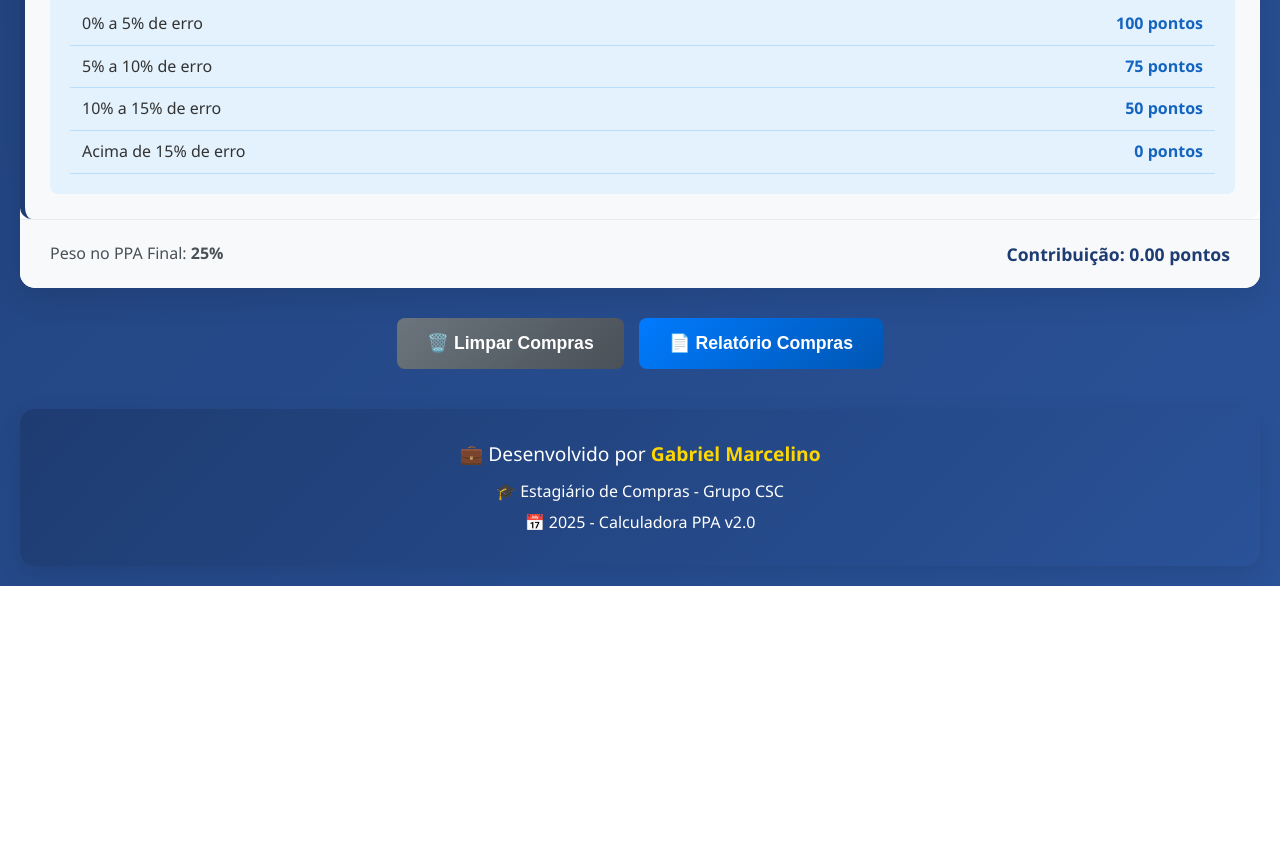
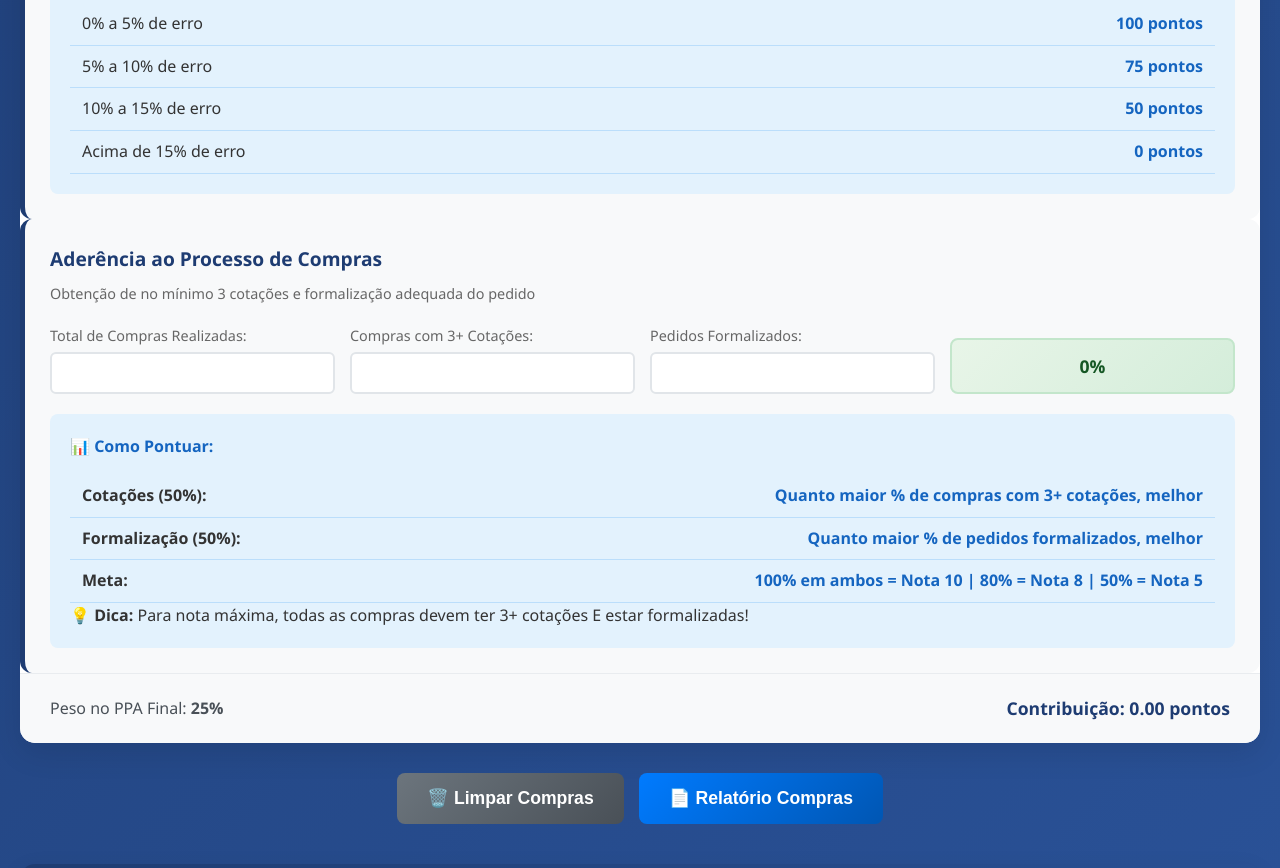
Before and after one commit to gitgabcode/mini-projetos-web, a plain HTML site: page ppa/index.html in a window 1280 px wide. Shown: the part 1043-1911 px from the top of the page. Before the commit the page ends 1629 px from the top, so only its background shows below. Drawn offline with nearby package versions, Linux system fonts and the light colour scheme.

Commit message:
Auste no projeto ppa

```diff
--- a/ppa/index.html
+++ b/ppa/index.html
@@ -65,7 +65,7 @@
                 </div>
 
                 <div class="indicador-card">
-                    <h3>Compras de Contrato (60% do grupo)</h3>
+                    <h3>Compras de Contrato</h3>
                     <p class="indicador-desc">Verificar se produtos foram comprados corretamente dentro do processo ESC</p>
 
                     <div class="indicador-inputs">
@@ -92,6 +92,37 @@
                             <tr><td>10% a 15% de erro</td><td>50 pontos</td></tr>
                             <tr><td>Acima de 15% de erro</td><td>0 pontos</td></tr>
                         </table>
+                    </div>
+                </div>
+
+                <div class="indicador-card">
+                    <h3>Aderência ao Processo de Compras</h3>
+                    <p class="indicador-desc">Obtenção de no mínimo 3 cotações e formalização adequada do pedido</p>
+
+                    <div class="indicador-inputs">
+                        <div class="input-pair">
+                            <label>Total de Compras Realizadas:</label>
+                            <input type="number" id="aderencia-total-compras" min="0" oninput="calcularCompras()">
+                        </div>
+                        <div class="input-pair">
+                            <label>Compras com 3+ Cotações:</label>
+                            <input type="number" id="aderencia-com-cotacoes" min="0" oninput="calcularCompras()">
+                        </div>
+                        <div class="input-pair">
+                            <label>Pedidos Formalizados:</label>
+                            <input type="number" id="aderencia-pedidos-formalizados" min="0" oninput="calcularCompras()">
+                        </div>
+                        <div class="resultado-indicador" id="aderencia-resultado">0%</div>
+                    </div>
+
+                    <div class="tabela-pontuacao">
+                        <h4>📊 Como Pontuar:</h4>
+                        <table>
+                            <tr><td><strong>Cotações (50%):</strong></td><td>Quanto maior % de compras com 3+ cotações, melhor</td></tr>
+                            <tr><td><strong>Formalização (50%):</strong></td><td>Quanto maior % de pedidos formalizados, melhor</td></tr>
+                            <tr><td><strong>Meta:</strong></td><td>100% em ambos = Nota 10 | 80% = Nota 8 | 50% = Nota 5</td></tr>
+                        </table>
+                        <p><strong>💡 Dica:</strong> Para nota máxima, todas as compras devem ter 3+ cotações E estar formalizadas!</p>
                     </div>
                 </div>
 
--- a/ppa/script.js
+++ b/ppa/script.js
@@ -67,49 +67,76 @@ function trocarModo(modo, elemento = null) {
 function calcularCompras() {
     console.log('🛒 Calculando Compras...');
 
+    // === INDICADOR 1: COMPRAS DE CONTRATO (60% do grupo) ===
     const totalContrato = Math.max(0, parseFloat(document.getElementById('compras-total-contrato').value) || 0);
     const compraErrada = Math.max(0, parseFloat(document.getElementById('compras-compra-errada').value) || 0);
     const reqAvulso = Math.max(0, parseFloat(document.getElementById('compras-req-avulso').value) || 0);
 
-    // Validações lógicas
-    if (compraErrada > totalContrato) {
-        document.getElementById('compras-resultado').textContent = 'ERRO: Compra errada > Total';
-        return;
-    }
-    if (reqAvulso > totalContrato) {
-        document.getElementById('compras-resultado').textContent = 'ERRO: Req. avulso > Total';
-        return;
-    }
-    if ((compraErrada + reqAvulso) > totalContrato) {
-        document.getElementById('compras-resultado').textContent = 'ERRO: Soma dos erros > Total';
-        return;
+    let notaContrato = 0;
+    let pontuacaoContrato = 0;
+    let percErro = 0;
+
+    // Validações lógicas para Contrato
+    if (compraErrada > totalContrato || reqAvulso > totalContrato || (compraErrada + reqAvulso) > totalContrato) {
+        document.getElementById('compras-resultado').textContent = 'ERRO: Valores inválidos';
+    } else {
+        if (totalContrato > 0) {
+            percErro = ((compraErrada + reqAvulso) / totalContrato) * 100;
+
+            // Tabela de pontuação para contratos
+            if (percErro <= 5) {
+                pontuacaoContrato = 100;
+            } else if (percErro <= 10) {
+                pontuacaoContrato = 75;
+            } else if (percErro <= 15) {
+                pontuacaoContrato = 50;
+            } else {
+                pontuacaoContrato = 0;
+            }
+        }
+
+        document.getElementById('compras-resultado').textContent = `${pontuacaoContrato} pontos (${percErro.toFixed(1)}% erro)`;
+        notaContrato = (pontuacaoContrato / 100) * 10;
     }
 
-    let pontuacao = 0;
-    let percErro = 0;
+    // === INDICADOR 2: ADERÊNCIA AO PROCESSO (40% do grupo) ===
+    const totalCompras = Math.max(0, parseFloat(document.getElementById('aderencia-total-compras').value) || 0);
+    const comprasComCotacoes = Math.max(0, parseFloat(document.getElementById('aderencia-com-cotacoes').value) || 0);
+    const pedidosFormalizados = Math.max(0, parseFloat(document.getElementById('aderencia-pedidos-formalizados').value) || 0);
 
-    if (totalContrato > 0) {
-        percErro = ((compraErrada + reqAvulso) / totalContrato) * 100;
+    let notaAderencia = 0;
+    let percCotacoes = 0;
+    let percFormalizacao = 0;
 
-        // Tabela de pontuação
-        if (percErro <= 5) {
-            pontuacao = 100;
-        } else if (percErro <= 10) {
-            pontuacao = 75;
-        } else if (percErro <= 15) {
-            pontuacao = 50;
+    // Validações lógicas para Aderência
+    if (comprasComCotacoes > totalCompras || pedidosFormalizados > totalCompras) {
+        document.getElementById('aderencia-resultado').textContent = 'ERRO: Valores inválidos';
+    } else {
+        if (totalCompras > 0) {
+            percCotacoes = (comprasComCotacoes / totalCompras) * 100;
+            percFormalizacao = (pedidosFormalizados / totalCompras) * 100;
+
+            // Média das duas métricas (50% cada)
+            const mediaAderencia = (percCotacoes + percFormalizacao) / 2;
+            notaAderencia = (mediaAderencia / 100) * 10;
+
+            document.getElementById('aderencia-resultado').textContent =
+                `${mediaAderencia.toFixed(1)}% (Cotações: ${percCotacoes.toFixed(1)}%, Formalização: ${percFormalizacao.toFixed(1)}%)`;
         } else {
-            pontuacao = 0;
+            document.getElementById('aderencia-resultado').textContent = '0%';
         }
     }
 
-    document.getElementById('compras-resultado').textContent = `${pontuacao} pontos (${percErro.toFixed(1)}% erro)`;
+    // === CÁLCULO FINAL DO SETOR COMPRAS ===
+    // Contrato (60%) + Aderência (40%)
+    const notaFinalCompras = (notaContrato * 0.60) + (notaAderencia * 0.40);
 
-    const notaSetor = (pontuacao / 100) * 10;
-    notasSetores.compras = notaSetor;
+    notasSetores.compras = notaFinalCompras;
 
-    document.getElementById('nota-compras').textContent = notaSetor.toFixed(2);
-    document.getElementById('contribuicao-compras').textContent = (notaSetor * configPPA.pesos.compras).toFixed(2);
+    document.getElementById('nota-compras').textContent = notaFinalCompras.toFixed(2);
+    document.getElementById('contribuicao-compras').textContent = (notaFinalCompras * configPPA.pesos.compras).toFixed(2);
+
+    console.log(`📊 Compras - Contrato: ${notaContrato.toFixed(2)} (60%) + Aderência: ${notaAderencia.toFixed(2)} (40%) = ${notaFinalCompras.toFixed(2)}`);
 }
 
 // === ESTOQUE ===
@@ -613,7 +640,8 @@ function gerarExcelCompleto(codigo, trimestre) {
         ['Setor', 'Indicador', 'Resultado', 'Peso no Grupo', 'Nota Final Setor', 'Status'],
 
         // COMPRAS
-        ['COMPRAS', 'Compras de Contrato', document.getElementById('compras-resultado')?.textContent || '0 pontos', '60%', notasSetores.compras.toFixed(2), obterStatusIndicador(notasSetores.compras)],
+        ['COMPRAS', 'Compras de Contrato', document.getElementById('compras-resultado')?.textContent || '0 pontos', '60%', '', ''],
+        ['', 'Aderência ao Processo', document.getElementById('aderencia-resultado')?.textContent || '0%', '40%', notasSetores.compras.toFixed(2), obterStatusIndicador(notasSetores.compras)],
 
         // ESTOQUE
         ['ESTOQUE', 'Estoque Parado +90 dias', document.getElementById('estoque-resultado-parado')?.textContent || '0%', '25%', '', ''],
@@ -736,7 +764,8 @@ function gerarExcelSetor(codigo, trimestre, setor) {
         dadosSetor.push(
             ['INDICADORES DETALHADOS'],
             ['Indicador', 'Resultado', 'Peso'],
-            ['Compras de Contrato', document.getElementById('compras-resultado')?.textContent || '0%', '60%']
+            ['Compras de Contrato', document.getElementById('compras-resultado')?.textContent || '0%', '60%'],
+            ['Aderência ao Processo', document.getElementById('aderencia-resultado')?.textContent || '0%', '40%']
         );
     } else if (setor === 'estoque') {
         dadosSetor.push(
```
